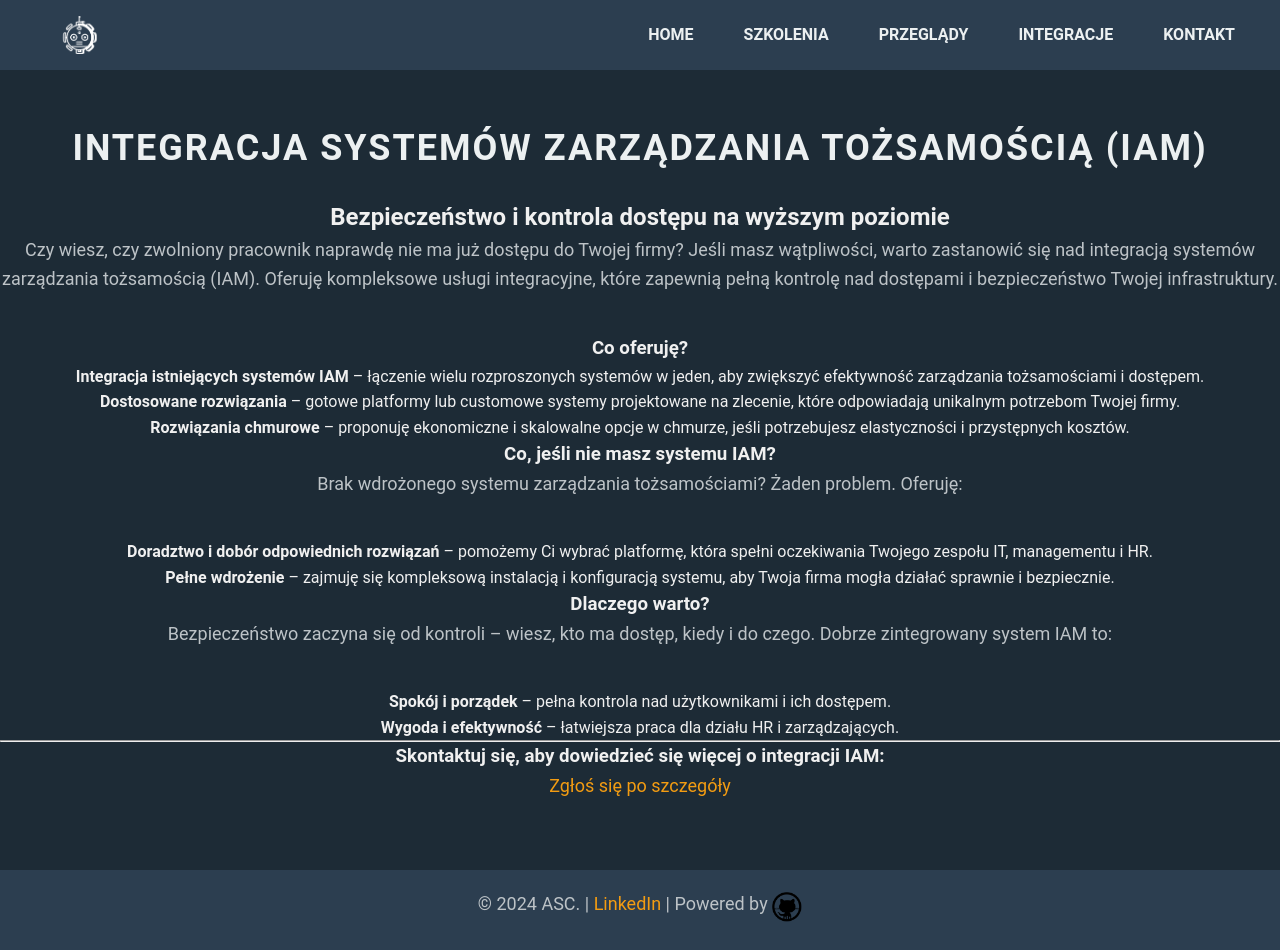
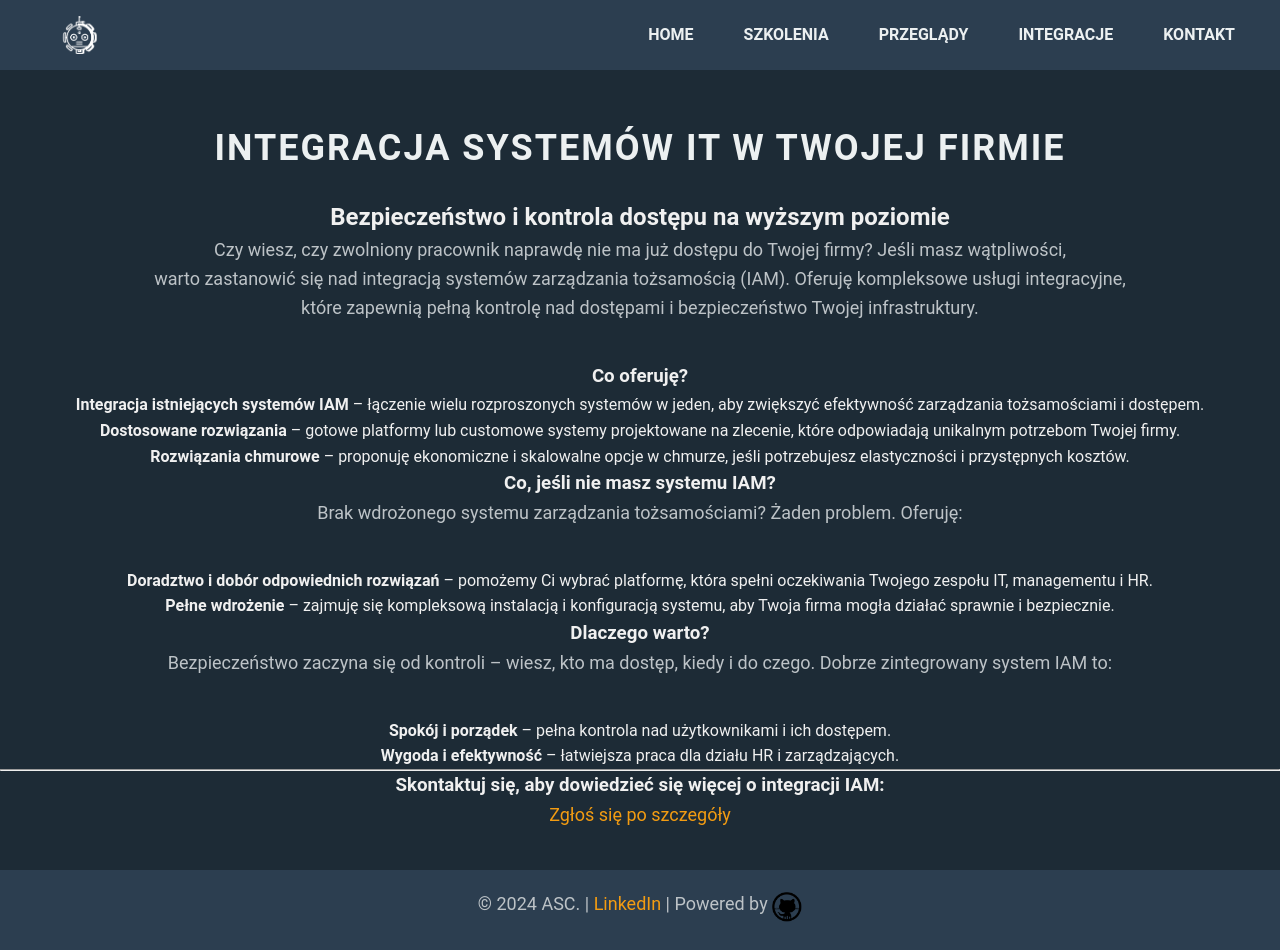
Before and after one commit to dadmins1984/Web, a Jekyll site: the page built from deployments.md, in a window 1280 px wide and 950 px high. Built offline with Jekyll 4.4.1, drawn with Linux system fonts in a browser that asks for light colours; our own code applies the rules of GitHub Pages for plain Markdown files.

Commit message:
fdsafdsad

```diff
--- a/deployments.md
+++ b/deployments.md
@@ -1,8 +1,8 @@
-# Integracja systemów zarządzania tożsamością (IAM)
+# Integracja systemów IT w Twojej firmie
 
 ## Bezpieczeństwo i kontrola dostępu na wyższym poziomie
 
-Czy wiesz, czy zwolniony pracownik naprawdę nie ma już dostępu do Twojej firmy? Jeśli masz wątpliwości, warto zastanowić się nad integracją systemów zarządzania tożsamością (IAM). Oferuję kompleksowe usługi integracyjne, które zapewnią pełną kontrolę nad dostępami i bezpieczeństwo Twojej infrastruktury.
+Czy wiesz, czy zwolniony pracownik naprawdę nie ma już dostępu do Twojej firmy? Jeśli masz wątpliwości,<br>warto zastanowić się nad integracją systemów zarządzania tożsamością (IAM). Oferuję kompleksowe usługi integracyjne,<br>które zapewnią pełną kontrolę nad dostępami i bezpieczeństwo Twojej infrastruktury.
 
 ### Co oferuję?
 
```
